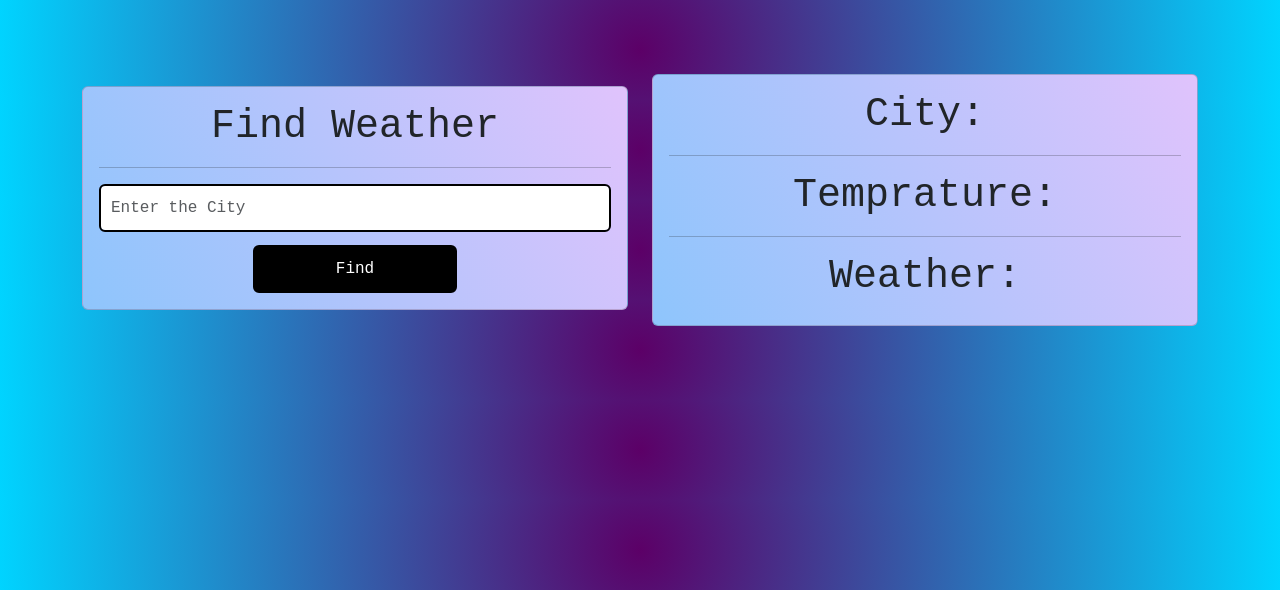
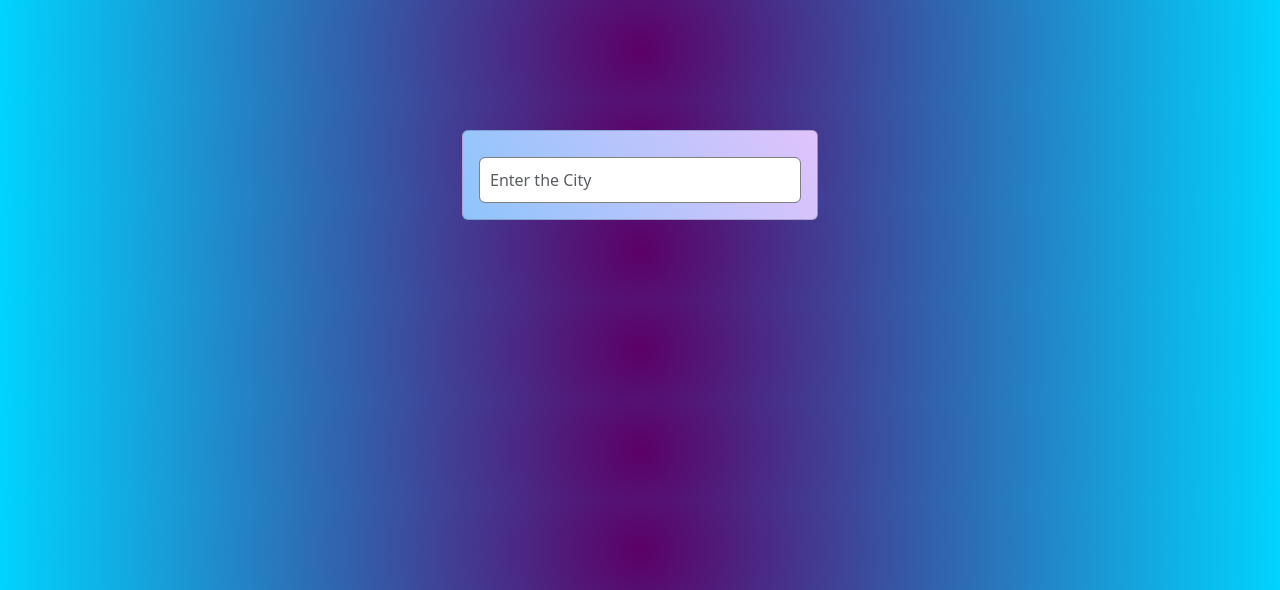
Before and after one commit to vijo10/weatherApp, a Django app: page / in a window 1280 px wide. Shown: the top 590 px of the page. Run offline with Django 4.2, Linux system fonts and the light colour scheme.

Commit message:
UI Change

```diff
--- a/main/templates/home.html
+++ b/main/templates/home.html
@@ -1,74 +1,51 @@
 {% load static %}
-<!doctype html>
+<!DOCTYPE html>
 <html lang="en">
-
 <head>
-    <meta charset="utf-8">
-    <meta name="viewport" content="width=device-width, initial-scale=1">
-    <title>Weather App</title>
+    <meta charset="UTF-8">
+    <meta name="viewport" content="width=device-width, initial-scale=1.0">
+    <meta http-equiv="X-UA-Compatible" content="ie=edge">
     <link rel="shortcut icon" href="{% static 'image/icon.png' %}" />
+    <title>Weather Finder</title>
+    <link rel="stylesheet" href="{% static 'css/main.css' %}">
     <link href="https://cdn.jsdelivr.net/npm/bootstrap@5.3.0-alpha1/dist/css/bootstrap.min.css" rel="stylesheet"
     integrity="sha384-GLhlTQ8iRABdZLl6O3oVMWSktQOp6b7In1Zl3/Jr59b6EGGoI1aFkw7cmDA6j6gD" crossorigin="anonymous">
-    <link rel="stylesheet" href="{% static 'css/main.css' %}">
 </head>
-
 <body>
+    <section class="section">
         <div class="container">
+            <div class="row justify-content-center">
+                <div class="col-md-4 col-10">
+                    <div class="card" style="margin-top: 130px;background-color: #8EC5FC;background-image: linear-gradient(62deg, #8EC5FC 0%, #E0C3FC 100%);">
+                        <div class="card-body">
                             {% for msg in messages %}
         <div class="alert alert-{{msg.tags}} alert-dismissible fade show" role="alert">
             {{ msg }}
             <button type="button" class="btn-close" data-bs-dismiss="alert" aria-label="Close"></button>
         </div>
         {% endfor %}
-        <div class="row">
-            <div class="col-md-6">
-                <div class="card mt-3" style="background-color: #8EC5FC;background-image: linear-gradient(62deg, #8EC5FC 0%, #E0C3FC 100%);">
-                    <div class="card-body">
-                        <form action="" method="POST">
+                            <form action="{% url 'home' %}" method="POST">
                                 {% csrf_token %}
-                            <div class="text-center">
-                                <h1>Find Weather</h1>
-                            </div>
-                            <hr class="text-dark">
-                            <div class="form-group">
+                                <div>
                                     <input type="text" class="form-control" name="city" placeholder="Enter the City">
                                 </div>
-                            <div class="text-center mt-2">
-                                <input type="submit" value="Find" class="btn btn-success">
+                            </form>
+                            {% if city and country_code and temp and description and icon %}
+                            <div class="text-center">
+                                <h1>{{city | capfirst}},{{country_code}}</h1>
+                                    <img src="http://openweathermap.org/img/w/{{ icon }}.png" alt="Weather Icon" style="width: 100px;">
+                                    <h2>{{ temp }}° C</h2>
+                                    <h3>{{ description }}</h3>
                             </div>
-                        </form>
-                    </div>
-                </div>
-            </div>
-            <div class="col-md-6">
-                <div class="card mr-5 mt-1 mb-4" style="background-color: #8EC5FC;background-image: linear-gradient(62deg, #8EC5FC 0%, #E0C3FC 100%);">
-                    <div class="card-body">
-                        {% if city and country_code and temp and description and icon %}
-                        <h1 class="text-center"><img src="http://openweathermap.org/img/w/{{ icon }}.png" alt="image">City: {{city}},{{country_code}}</h1>
-                        <hr>
-                        <h1 class="text-center">Temprature: {{temp}}&deg;C</h1>
-                        <hr>
-                        <h1 class="text-center">Weather: {{description}}</h1>
-                        {% else %}
-                        <h1 class="text-center">City: </h1>
-                        <hr>
-                        <h1 class="text-center">Temprature: </h1>
-                        <hr>
-                        <h1 class="text-center">Weather: </h1>
                             {% endif %}
                         </div>
                     </div>
                 </div>
             </div>
         </div>
-    <script src="https://cdn.jsdelivr.net/npm/bootstrap@5.3.0-alpha1/dist/js/bootstrap.bundle.min.js"
-    integrity="sha384-w76AqPfDkMBDXo30jS1Sgez6pr3x5MlQ1ZAGC+nuZB+EYdgRZgiwxhTBTkF7CXvN"
+    </section>
+    <script src="https://cdn.jsdelivr.net/npm/bootstrap@5.3.0-alpha1/dist/js/bootstrap.min.js"
+            integrity="sha384-lB6nln97K1Fj/8W/Z0v2XuBs1yWu4hz8h8lnm8lLq7nq0XcLrTEgI8zS/3bqTZBj"
             crossorigin="anonymous"></script>
-<script src="https://cdn.jsdelivr.net/npm/@popperjs/core@2.11.6/dist/umd/popper.min.js"
-    integrity="sha384-oBqDVmMz9ATKxIep9tiCxS/Z9fNfEXiDAYTujMAeBAsjFuCZSmKbSSUnQlmh/jp3"
-    crossorigin="anonymous"></script>
-<script src="https://cdn.jsdelivr.net/npm/bootstrap@5.3.0-alpha1/dist/js/bootstrap.min.js"
-    integrity="sha384-mQ93GR66B00ZXjt0YO5KlohRA5SY2XofN4zfuZxLkoj1gXtW8ANNCe9d5Y3eG5eD"
-    crossorigin="anonymous"></script></body>
-
+</body>
 </html>
--- a/main/views.py
+++ b/main/views.py
@@ -36,6 +36,6 @@ def home(request):
         except urllib.error.HTTPError as e:
             # If HTTPError 404 occurs, set error message in context dictionary
             if e.code == 404:
-                messages.error(request, f"{city.replace('+', ' ')} not found. Please enter a valid city name.")
+                messages.error(request, f"{city.replace('+', ' ')} is not a valid city name")
     # Send dictionary to the index.html
     return render(request, 'home.html', context)
--- a/static/css/main.css
+++ b/static/css/main.css
@@ -1,4 +1,4 @@
-body {
+body{
     margin: 0;
     font-family: 'Courier New', Courier, monospace;
     box-sizing: border-box;
@@ -6,14 +6,9 @@ body {
     background: radial-gradient(circle, #5c0067 0%, #00d4ff 100%);
 }
 
-.container {
-    text-align: center;
-    padding-top: 70px;
-}
-
 input[type="text"] {
     padding: 10px;
-    border: 2px solid black;
+    border: 1px solid grey;
     width: 100%;
     margin-top: 10px;
     color: black;
@@ -22,13 +17,3 @@ input[type="text"] {
 input::-webkit-input-placeholder {
     color: black;
 }
-
-input[type="submit"] {
-    padding: 10px;
-    border: 2px solid black;
-    width: 40%;
-    margin-top: 5px;
-    background-color: black;
-    color: white;
-    cursor: pointer;
-}
```
Lines whose indentation alone changed are shown as unchanged.
